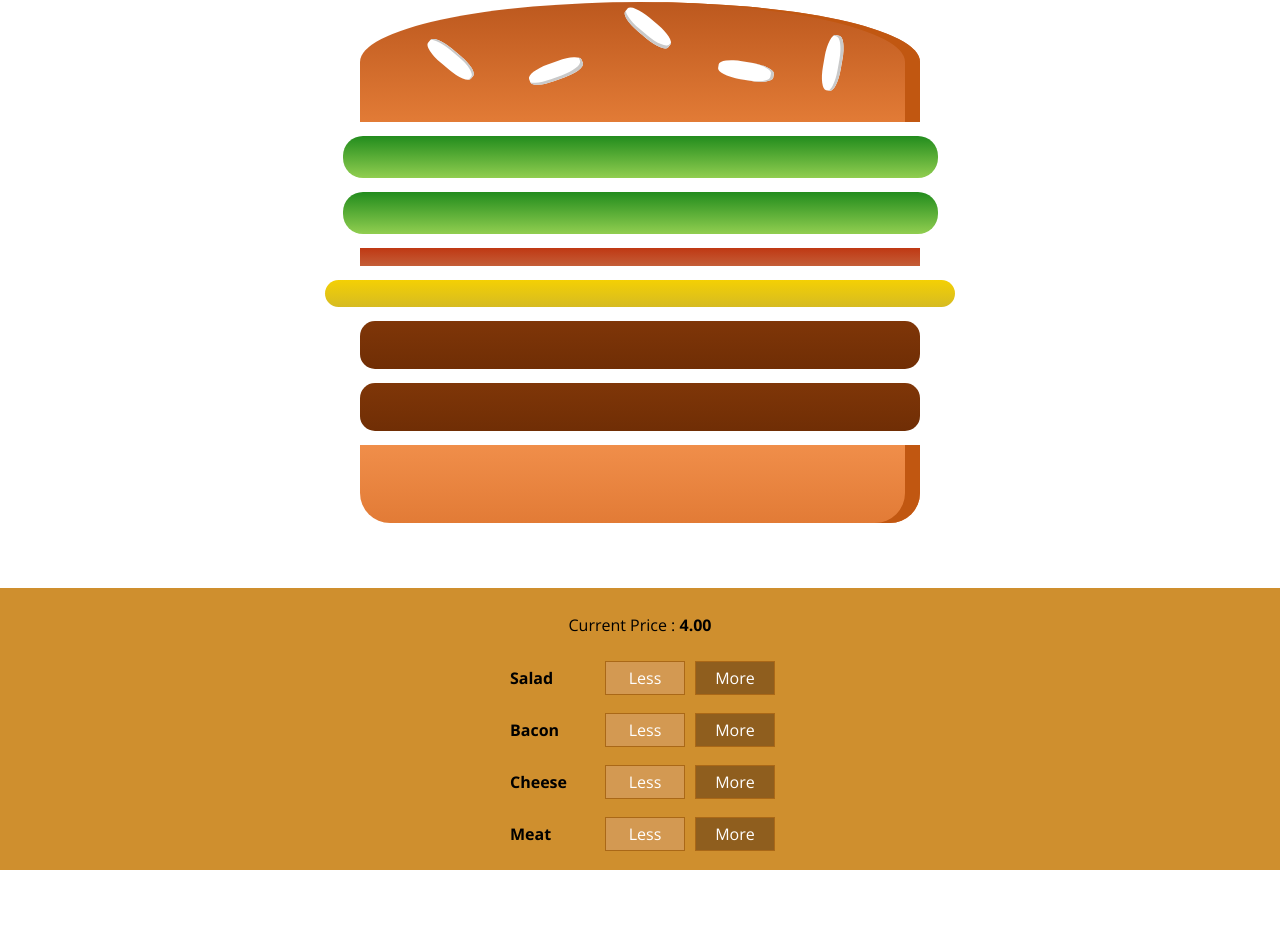
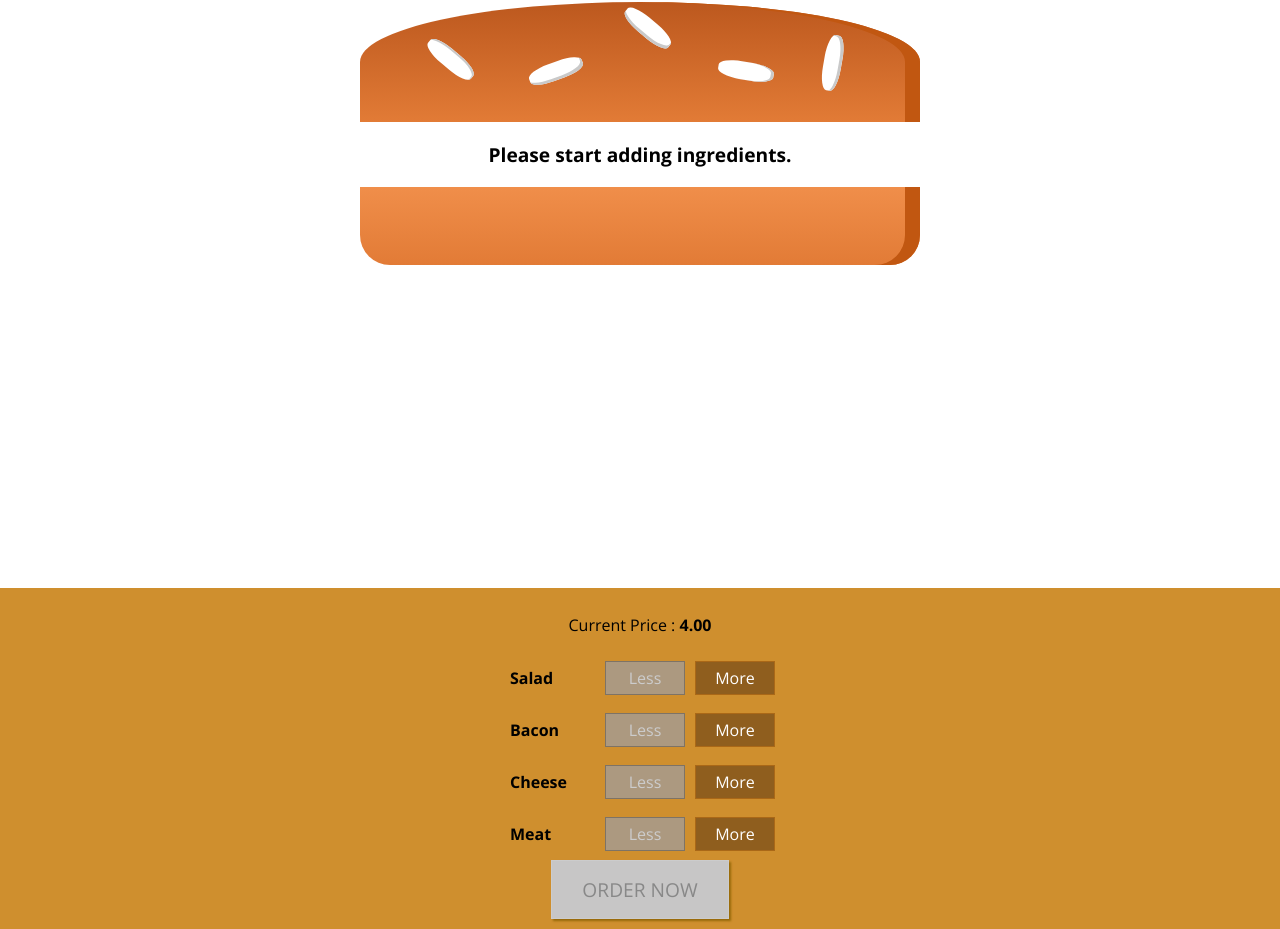
Before and after one commit to akshaypalshikar/burger-builder, a React app: page / in a window 1280 px wide. Shown: the part 50-979 px from the top of the page. Before the commit the page ends 920 px from the top, so only its background shows below. Built offline with nearby package versions, Linux system fonts and the light colour scheme.

Commit message:
added price

```diff
--- a/src/components/Burger/BuildControls/BuildControls.css
+++ b/src/components/Burger/BuildControls/BuildControls.css
@@ -8,3 +8,44 @@
     margin : auto;
     padding: 10px 0;
 }
+
+.OrderButton {
+    background-color: #cccbab;
+    outline: none;
+    cursor: pointer;
+    border: 1px solid #966909;
+    color: #966909;
+    font-family: inherit;
+    font-size: 1.2em;
+    padding: 15px 30px;
+    box-shadow: 2px 2px 2px #966909;
+}
+
+.OrderButton:hover, .OrderButton:active {
+    background-color: #A0DB41;
+    border: 1px solid #966909;
+    color: #966909;
+}
+
+.OrderButton:disabled {
+    background-color: #C7C6C6;
+    cursor: not-allowed;
+    border: 1px solid #ccc;
+    color: #888888;
+}
+
+.OrderButton:not(:disabled) {
+    animation: enable 0.3s linear;
+}
+
+@keyframes enable {
+    0% {
+        transform: scale(1);
+    }
+    60% {
+        transform: scale(1.1);
+    }
+    100% {
+        transform: scale(1);
+    }
+}
--- a/src/components/Burger/BuildControls/BuildControls.js
+++ b/src/components/Burger/BuildControls/BuildControls.js
@@ -17,6 +17,7 @@
                         key={control.label} label={control.label}
                         disable={props.disable[control.type]}/>
         )}
+        <button className={buildControlsCss.OrderButton} disabled={!props.purchasable}>ORDER NOW</button>
     </div>
 );
 
--- a/src/containers/BurgerBuilder/BurgerBuilder.js
+++ b/src/containers/BurgerBuilder/BurgerBuilder.js
@@ -14,14 +14,28 @@
 class BurgerBuilder extends Component {
     state = {
         ingredients: {
-            salad: 2,
-            bacon: 1,
-            cheese: 1,
-            meat: 2
+            salad: 0,
+            bacon: 0,
+            cheese: 0,
+            meat: 0
         },
-        totalPrice: 4
+        totalPrice: 4,
+        purchasable: false
     }
-    updateIngredient = (type, changeInCount) => {
+
+    updatePurchaseState = () => {
+        const ingredients = { ...this.state.ingredients };
+        const sum = Object.keys(ingredients)
+            .map(ingredientKey => {
+                return ingredients[ingredientKey];
+            })
+            .reduce(
+                (sum, element) => {
+                    return sum + element;
+                }, 0);
+        this.setState({ purchasable: sum > 0 })
+    }
+    updateIngredientState = (type, changeInCount) => {
         const oldCount = this.state.ingredients[type];
         let updatedCount = 0;
         if (oldCount + changeInCount >= 0) {
@@ -31,7 +45,7 @@
         updatedIngredients[type] = updatedCount;
         this.setState({ ingredients: updatedIngredients });
     }
-    updatePrice = (type, changeInCount) => {
+    updatePriceState = (type, changeInCount) => {
         const changeInPrice = INGREDIENT_PRICES[type] * changeInCount;
         const oldPrice = this.state.totalPrice;
         let updatedPrice = 0;
@@ -41,20 +55,20 @@
         this.setState({ totalPrice: updatedPrice });
     }
     addIngredient = (type) => {
-        this.updateIngredient(type, 1);
+        this.updateIngredientState(type, 1);
     }
     addPrice = (type) => {
-        this.updatePrice(type, 1);
+        this.updatePriceState(type, 1);
     }
     addIngredientHandler = (type) => {
         this.addIngredient(type);
         this.addPrice(type);
     }
     removeIngredient = (type) => {
-        this.updateIngredient(type, -1);
+        this.updateIngredientState(type, -1);
     }
     removePrice = (type) => {
-        this.updatePrice(type, -1);
+        this.updatePriceState(type, -1);
     }
     removeIngredientHandler = (type) => {
         this.removeIngredient(type);
@@ -63,16 +77,17 @@
     render() {
         const disableInfo = { ...this.state.ingredients };
         for (let key in disableInfo) {
-            disableInfo[key] =disableInfo[key]<=0;
+            disableInfo[key] = disableInfo[key] <= 0;
         }
         return (
             <Wrapper>
                 <Burger ingredients={this.state.ingredients} />
                 <BuildControls
-                add={this.addIngredientHandler}
-                remove={this.removeIngredientHandler}
-                disable={disableInfo}
-                price={this.state.totalPrice}/>
+                    add={this.addIngredientHandler}
+                    remove={this.removeIngredientHandler}
+                    disable={disableInfo}
+                    price={this.state.totalPrice}
+                    purchasable={this.state.updatePurchaseState} />
             </Wrapper>
         );
     }
```
